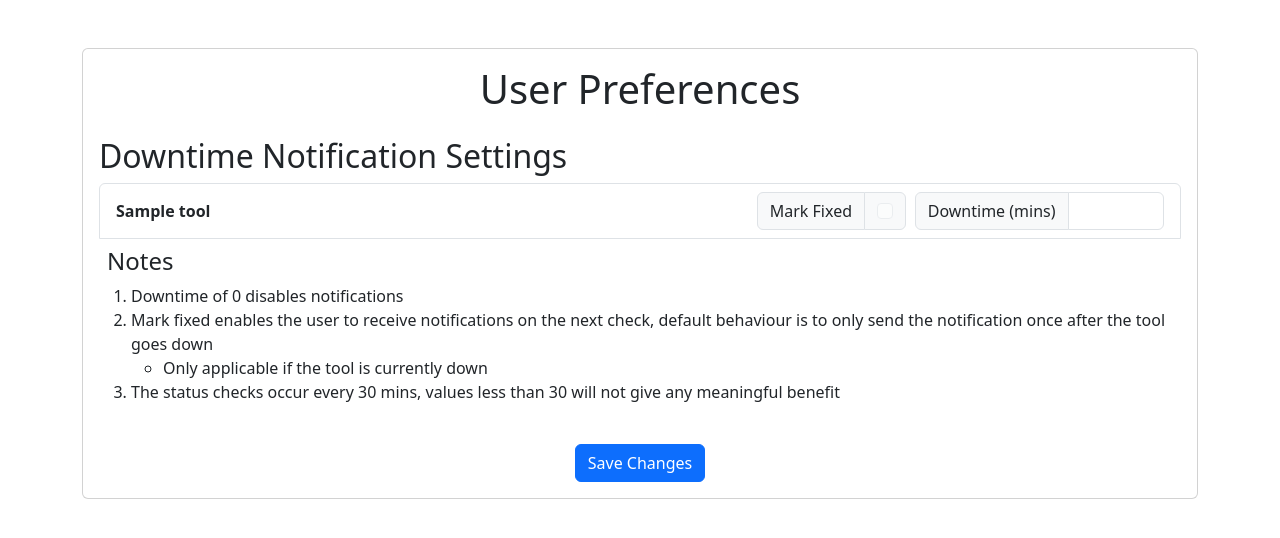
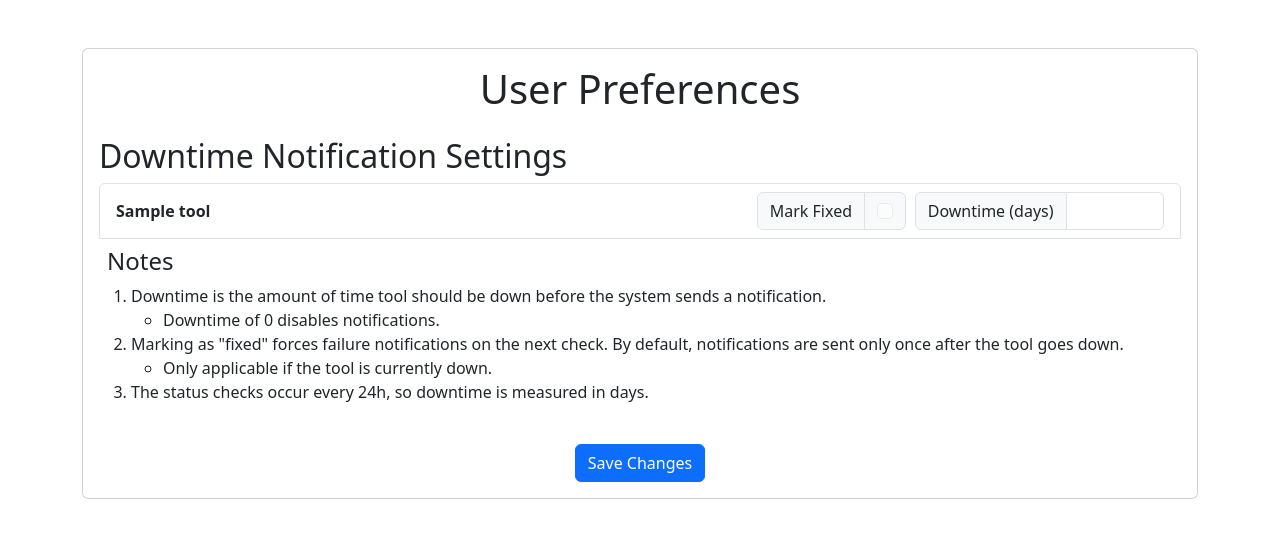
Before and after one commit to gopavasanth/ToolWatch, a Flask app: template templates/profile.html in a window 1280 px wide. Shown: the part 56-594 px from the top of the page. Run offline with Flask 3, Linux system fonts and the light colour scheme; the template is opened without the code that fills it: most values are stand-ins (such as "Sample title", 1, 10 or a date in 2020); some libraries are stand-ins or nearby versions.

Commit message:
fix markfixed and move ldap setup to function

```diff
--- a/app.py
+++ b/app.py
@@ -185,7 +185,13 @@ def profile():
     if not user:
         return render_template("profile.html", tool_prefs=None)
 
-    tool_prefs = user.tool_preferences
+    tool_prefs = (
+        session.query(ToolPreferences)
+        .join(Tool)
+        .filter(Tool.web_tool == True)
+        .filter(ToolPreferences.user == user)
+        .all()
+    )
     return render_template("profile.html", tool_prefs=tool_prefs)
 
 
--- a/templates/profile.html
+++ b/templates/profile.html
@@ -8,7 +8,7 @@
                 <div class="mt-4">
                     {% if tool_prefs %}
                         <h2>Downtime Notification Settings</h2>
-                        <form method="post">
+                        <form method="post" id="form">
                             <div class="list-group">
                                 {% for tool_pref in tool_prefs %}
                                     <div class="list-group-item d-flex justify-content-between align-items-center">
@@ -17,7 +17,12 @@
                                             <div class="input-group" style="max-width: 150px">
                                                 <span class="input-group-text ">Mark Fixed</span>
                                                 <div class="input-group-text">
-                                                    <input class="form-check-input mt-0"
+                                                    <input id="markfixed_hidden"
+                                                           type="hidden"
+                                                           name="markfixed__{{ tool_pref.id }}"
+                                                           value="false" />
+                                                    <input id="markfixed"
+                                                           class="form-check-input mt-0"
                                                            type="checkbox"
                                                            name="markfixed__{{ tool_pref.id }}"
                                                            value="true"
@@ -26,7 +31,7 @@
                                                 </div>
                                             </div>
                                             <div class="input-group ms-2" style="max-width: 250px">
-                                                <span class="input-group-text">Downtime (mins)</span>
+                                                <span class="input-group-text">Downtime (days)</span>
                                                 <input type="number" class="form-control" min="0" value={{ tool_pref.interval }} name="downtime__{{ tool_pref.id }}" />
                                             </div>
                                         </div>
@@ -34,14 +39,19 @@
                                 {% endfor %}
                                 <h4 class="m-2">Notes</h4>
                                 <ol>
-                                    <li>Downtime of 0 disables notifications</li>
                                     <li>
-                                        Mark fixed enables the user to receive notifications on the next check, default behaviour is to only send the notification once after the tool goes down
+                                        Downtime is the amount of time tool should be down before the system sends a notification.
                                         <ul>
-                                            <li>Only applicable if the tool is currently down</li>
+                                            <li>Downtime of 0 disables notifications.</li>
                                         </ul>
                                     </li>
-                                    <li>The status checks occur every 30 mins, values less than 30 will not give any meaningful benefit</li>
+                                    <li>
+                                        Marking as "fixed" forces failure notifications on the next check. By default, notifications are sent only once after the tool goes down.
+                                        <ul>
+                                            <li>Only applicable if the tool is currently down.</li>
+                                        </ul>
+                                    </li>
+                                    <li>The status checks occur every 24h, so downtime is measured in days.</li>
                                 </ol>
                                 <div class="text-center mt-4">
                                     <button type="submit" class="btn btn-primary">Save Changes</button>
@@ -55,4 +65,12 @@
             </div>
         </div>
     </div>
+    <script>
+        document.getElementById("form").addEventListener('submit', () => {
+                if(document.getElementById("markfixed").checked) {
+                    document.getElementById("markfixed_hidden").disabled = true;
+                }
+            }
+        )
+    </script>
 {% endblock %}
--- a/utils.py
+++ b/utils.py
@@ -21,23 +21,6 @@ smtp_port = 587
 smtp_user = "tool-watch.alerts@toolforge.org"
 smtp_password = ""
 
-# LDAP setup
-try:
-    with open("/etc/ldap.conf") as file:
-        for line in file.readlines():
-            if "uri" in line:
-                ldap_server = line.split()[1]
-except FileNotFoundError:
-    print("/etc/ldap.conf not found, assuming local development environment")
-    # Ensure that you have an SSH tunnel to the LDAP server:
-    # ssh -N <login>@dev.toolforge.org -L 3389:ldap-ro.eqiad.wikimedia.org:389
-    ldap_server = "ldap://localhost:3389"
-
-base_dn = "ou=people,dc=wikimedia,dc=org"
-attributes = ["uid", "wikimediaGlobalAccountName"]
-server = Server(ldap_server, use_ssl=True)
-connection = Connection(server, client_strategy=RESTARTABLE, auto_bind=True)
-
 
 def get_maintainers(tool_data):
     tool_name = tool_data["name"]
@@ -60,6 +43,22 @@ def get_maintainers(tool_data):
 
 
 def fetch_and_store_data():
+    # LDAP setup
+    try:
+        with open("/etc/ldap.conf") as file:
+            for line in file.readlines():
+                if "uri" in line:
+                    ldap_server = line.split()[1]
+    except FileNotFoundError:
+        print("/etc/ldap.conf not found, assuming local development environment")
+        # Ensure that you have an SSH tunnel to the LDAP server:
+        # ssh -N <login>@dev.toolforge.org -L 3389:ldap-ro.eqiad.wikimedia.org:389
+        ldap_server = "ldap://localhost:3389"
+    base_dn = "ou=people,dc=wikimedia,dc=org"
+    attributes = ["uid", "wikimediaGlobalAccountName"]
+    server = Server(ldap_server, use_ssl=True)
+    connection = Connection(server, client_strategy=RESTARTABLE, auto_bind=True)
+
     API_URL = config["API_URL"]
     response = requests.get(API_URL)
     data = response.json()
@@ -166,8 +165,9 @@ def ping_every_30_minutes():
             )
 
             if last_up is not None and tool_pref.send_email and tool_pref.interval != 0:
-                # Since the cron job runs every 30 minutes, first time it went down will be 30 minutes + last time it was up.
-                if tool_pref.interval * 60 <= ((datetime.now() - last_up.timestamp).total_seconds() + 1800):
+                # Since the cron job runs every 24 hours, the tool's downtime will be detected in the next crawl after it was last seen up
+                # Hence the effective downtime is (now−last_up) − 24h/86,400s
+                if ((datetime.now() - last_up.timestamp).total_seconds() - 86400) >= tool_pref.interval * 86400:
                     try:
                         name = tool_pref.tool.name
                         if "toolforge." in name:
```
